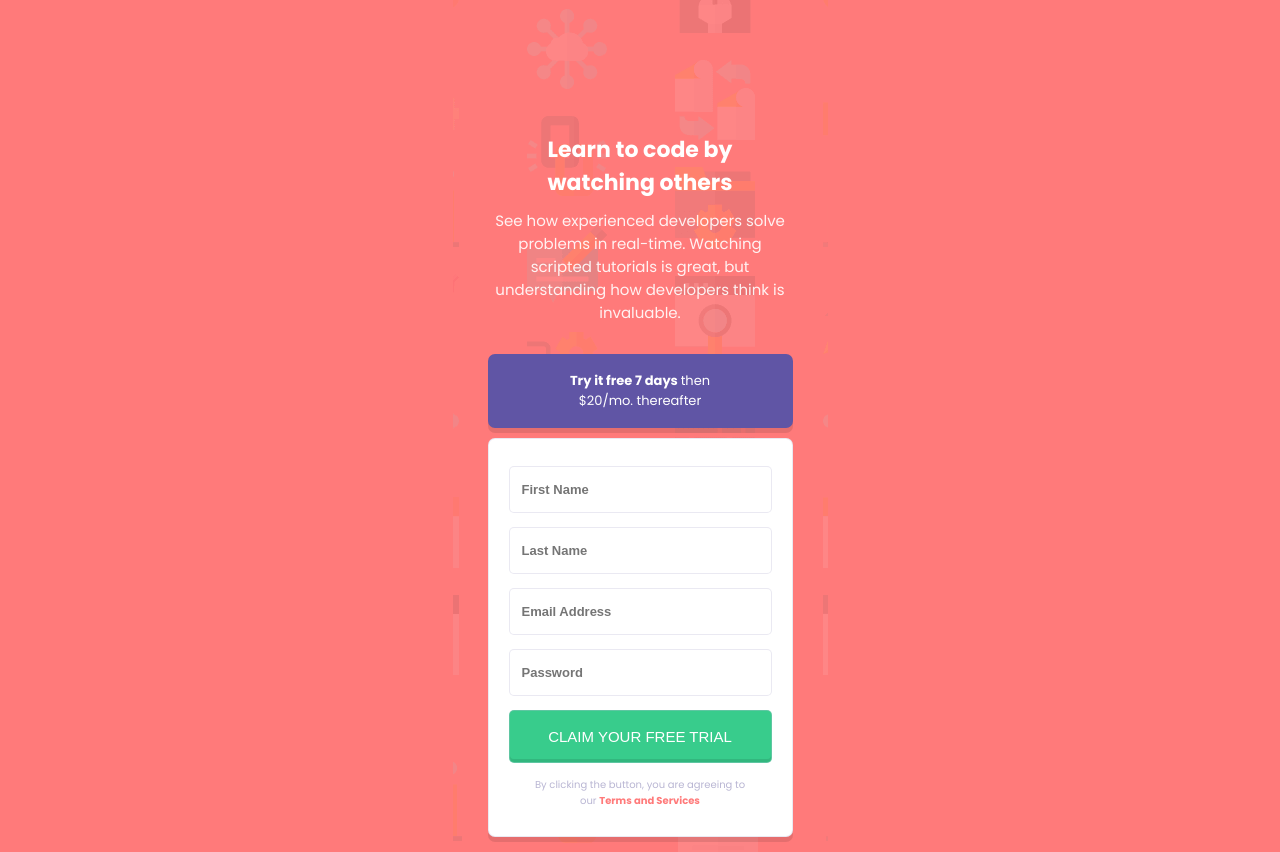
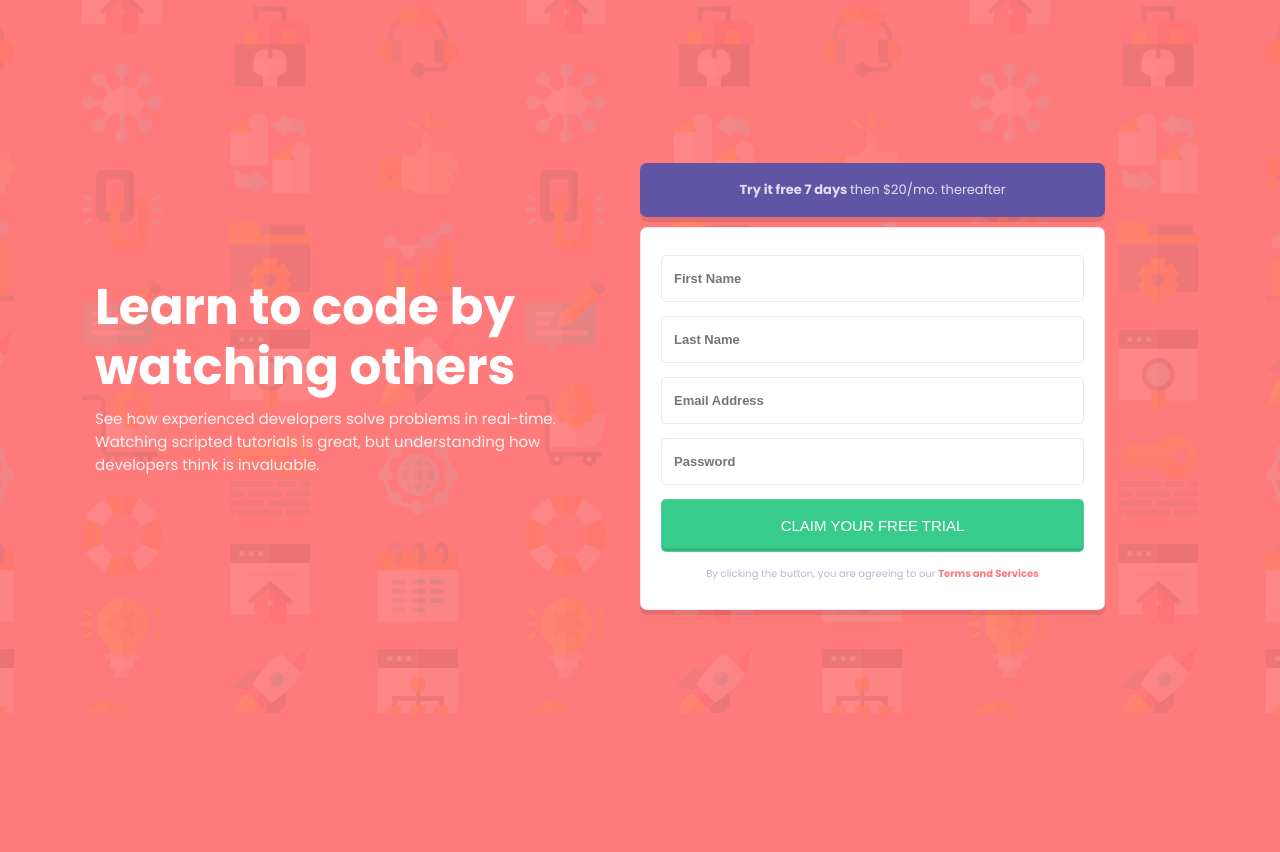
Before and after one commit to Rebeitte/Intro-component-with-sign-up-form, a plain HTML site: page index.html in a window 1280 px wide. After the commit the page ends 800 px from the top, so only its background shows below. Drawn offline with Linux system fonts and the light colour scheme.

Commit message:
Nuevos cambios

```diff
--- a/css/styles.css
+++ b/css/styles.css
@@ -79,6 +79,7 @@ input {
 
 input:focus {
     outline-color: hsla(246, 25%, 77%);
+    color: var(--GrayishBlue);
 }
 
 .btn {
@@ -94,9 +95,15 @@ input:focus {
 
 
 .btn a {
-    color: rgb(255,255,255);
+    color: rgb(255,255,255, 0.8);
     text-decoration: none;
 }
+
+
+.btn span {
+    font-weight: 700;
+}
+
 form p {
     margin-top: 1rem ;
     color: var(--GrayishBlue);
@@ -121,4 +128,56 @@ form span {
     font-weight: 500;
     box-shadow: 0;
     box-shadow: inset 0px -3px 0 rgb(0, 0, 0, 0.1);
+    cursor: pointer;
 }
+
+@media (min-width: 768px) {
+
+    body {
+       background-image: url("/images/bg-intro-desktop.png");
+    }
+
+    main {
+        width: 120rem;
+    }
+
+    .contenedor {
+        display: grid;
+        grid-template-columns: repeat(2, 1fr);
+    }
+
+    .grid {
+        grid-column: 2/3;
+        grid-row: 1/2;
+        margin-right: 10rem;
+    }
+
+    h1 {
+        font-size: 5rem;
+        margin: 0 1rem 0 0;
+        line-height: 1.2;
+    }
+
+    span {
+        font-weight: 700;
+    }
+
+    .information {
+        grid-column: 1/2;
+        grid-row: 1/3;
+        text-align: left;
+        display: flex;
+        flex-direction: column;
+        align-items: center;
+        justify-content: center;
+        margin: 0 2rem;
+    }
+
+    form {
+        grid-column: 2/3;
+        grid-row: 2/3;
+        margin-right: 10rem;
+    }
+
+
+}
--- a/index.html
+++ b/index.html
@@ -19,8 +19,9 @@
       <p>See how experienced developers solve problems in real-time. Watching scripted tutorials is great,
       but understanding how developers think is invaluable.
       </p>
-    <div class="btn"> <a href="#"><span> Try it free 7 days </span>then $20/mo. thereafter </a> </div>
     </div>
+    <div class="btn grid"> <a href="#"><span> Try it free 7 days </span>then $20/mo. thereafter </a> </div>
+
   <form>
     <input type="text" placeholder="First Name ">
     <input type="text" placeholder="Last Name ">
```
Lines whose indentation alone changed are shown as unchanged.
